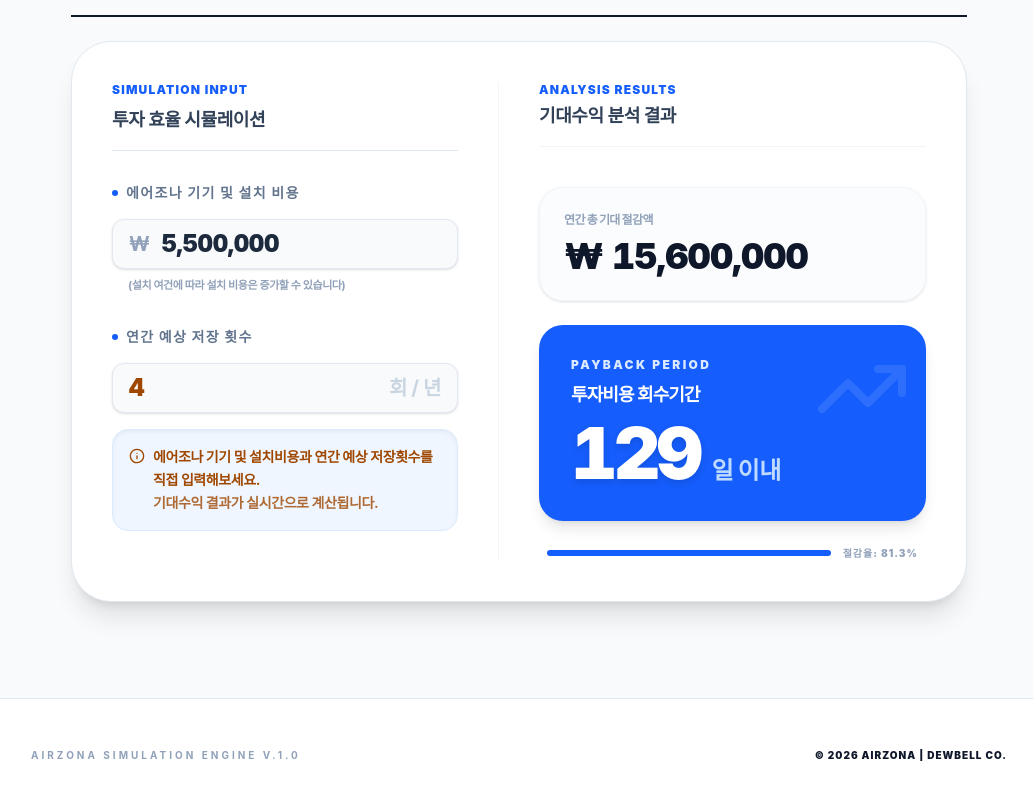
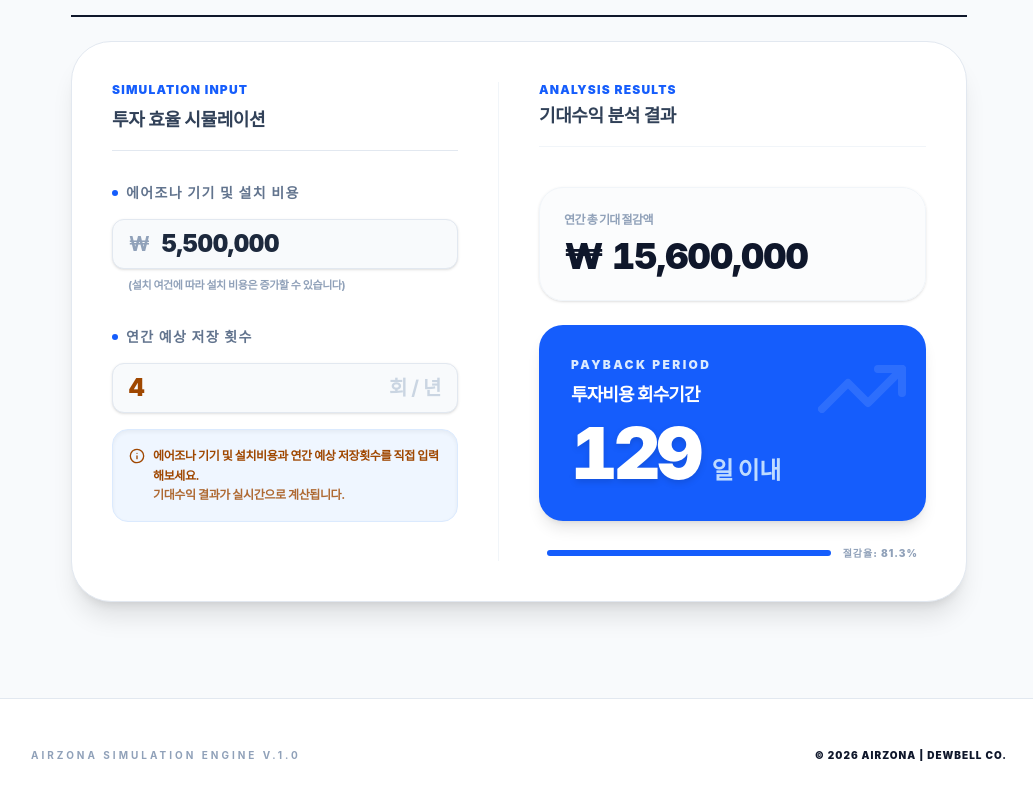
Before and after one commit to pride1tym-ctrl/airzona-calculator, a React (Vite) app: page / in a window 1280 px wide. Shown: the part 1225-2025 px from the top of the page, without its empty margins (121-1154 px from the left). Built offline with nearby package versions, Linux system fonts and the light colour scheme.

Commit message:
폰트사이즈수정

```diff
--- a/src/App.jsx
+++ b/src/App.jsx
@@ -378,7 +378,7 @@ const App = () => {
                       </div>
 
                       <div className="p-4 bg-blue-50 rounded-2xl border border-blue-100 shadow-inner mt-4">
-                        <div className="text-sm font-bold leading-relaxed flex items-start gap-2" style={{ color: POINT_COLOR }}>
+                        <div className="text-xs font-bold leading-relaxed flex items-start gap-2" style={{ color: POINT_COLOR }}>
                           <Info className="w-4 h-4 flex-shrink-0 mt-0.5" />
                           <div>
                             <p>에어조나 기기 및 설치비용과 연간 예상 저장횟수를 직접 입력해보세요.</p>
```
